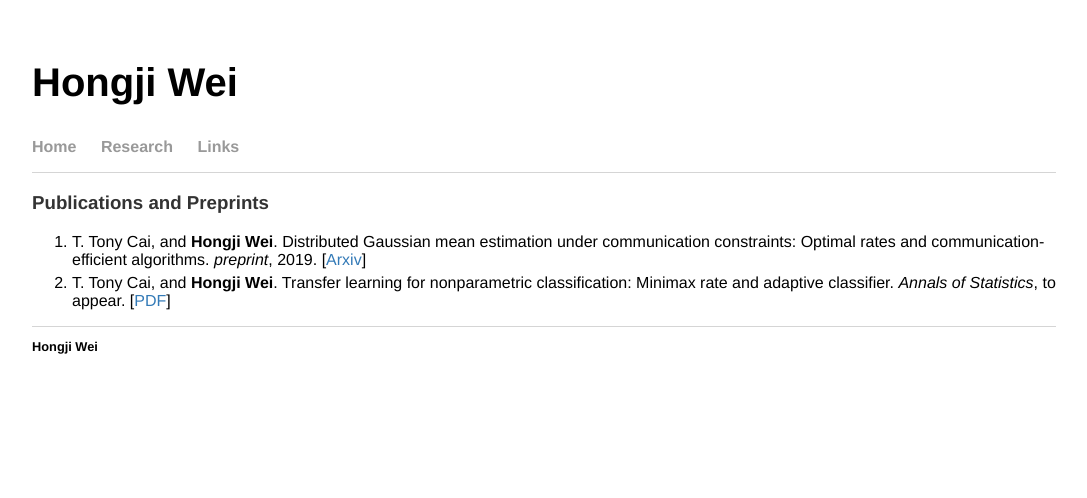
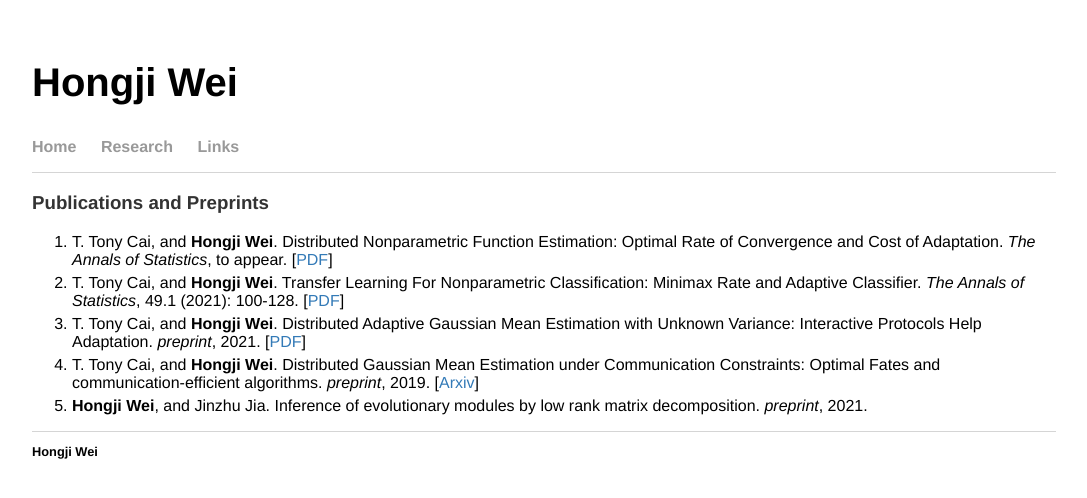
Before and after one commit to hongji-wei/hongji-wei-old, a Jekyll site: the page built from cv/index.html, in a window 1280 px wide. Shown: the top 498 px of the page, without its empty margins (96-1183 px from the left). Built offline with Jekyll 4.4.1, drawn with Linux system fonts in a browser that asks for light colours.

Commit message:
Update index.html

```diff
--- a/cv/index.html
+++ b/cv/index.html
@@ -6,7 +6,10 @@ title: Hongji Wei
 <div class="blurb">
   <h3>Publications and Preprints</h3>
   <ol>
-    <li>T. Tony Cai, and <b>Hongji Wei</b>. Distributed Gaussian mean estimation under communication constraints: Optimal rates and communication-efficient algorithms. <i>preprint</i>, 2019.  [<a href="https://arxiv.org/abs/2001.08877">Arxiv</a>] </li>
-    <li>T. Tony Cai, and <b>Hongji Wei</b>. Transfer learning for nonparametric classification: Minimax rate and adaptive classifier. <i>Annals of Statistics</i>, to appear. [<a href="AOS1904-057R1A0.pdf">PDF</a>] </li>
+    <li>T. Tony Cai, and <b>Hongji Wei</b>. Distributed Nonparametric Function Estimation: Optimal Rate of Convergence and Cost of Adaptation. <i>The Annals of Statistics</i>, to appear. [<a href="http://www-stat.wharton.upenn.edu/~tcai/paper/Distributed-Gaussian-Mean-UnknownVar.pdf">PDF</a>] </li>
+    <li>T. Tony Cai, and <b>Hongji Wei</b>. Transfer Learning For Nonparametric Classification: Minimax Rate and Adaptive Classifier. <i>The Annals of Statistics</i>, 49.1 (2021): 100-128. [<a href="AOS1904-057R1A0.pdf">PDF</a>] </li>
+    <li>T. Tony Cai, and <b>Hongji Wei</b>. Distributed Adaptive Gaussian Mean Estimation with Unknown Variance: Interactive Protocols Help Adaptation. <i>preprint</i>, 2021.  [<a href="http://www-stat.wharton.upenn.edu/~tcai/paper/Distributed-Gaussian-Mean-UnknownVar.pdf">PDF</a>] </li>
+    <li>T. Tony Cai, and <b>Hongji Wei</b>. Distributed Gaussian Mean Estimation under Communication Constraints: Optimal Fates and communication-efficient algorithms. <i>preprint</i>, 2019.  [<a href="https://arxiv.org/abs/2001.08877">Arxiv</a>] </li>
+    <li><b>Hongji Wei</b>, and Jinzhu Jia. Inference of evolutionary modules by low rank matrix decomposition. <i>preprint</i>, 2021.
   </ol>
 </div><!-- /.blurb -->
```
